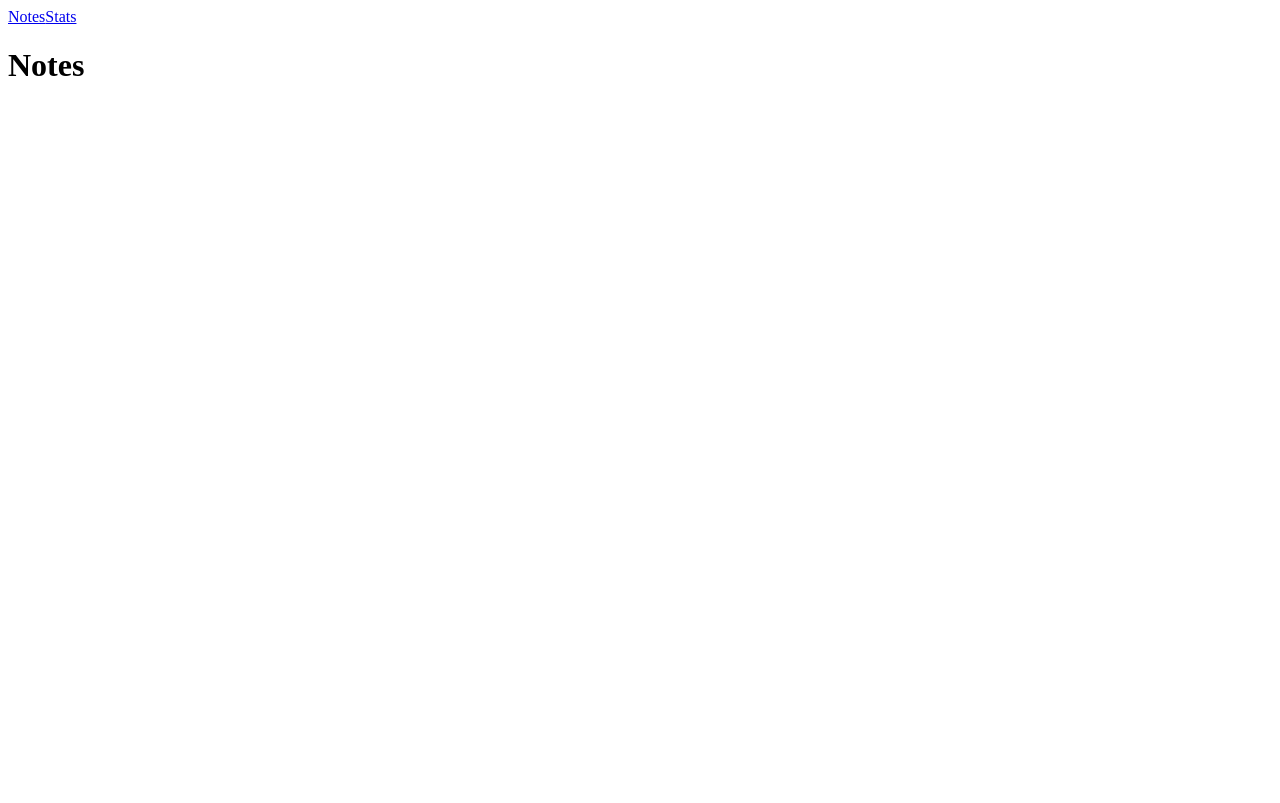
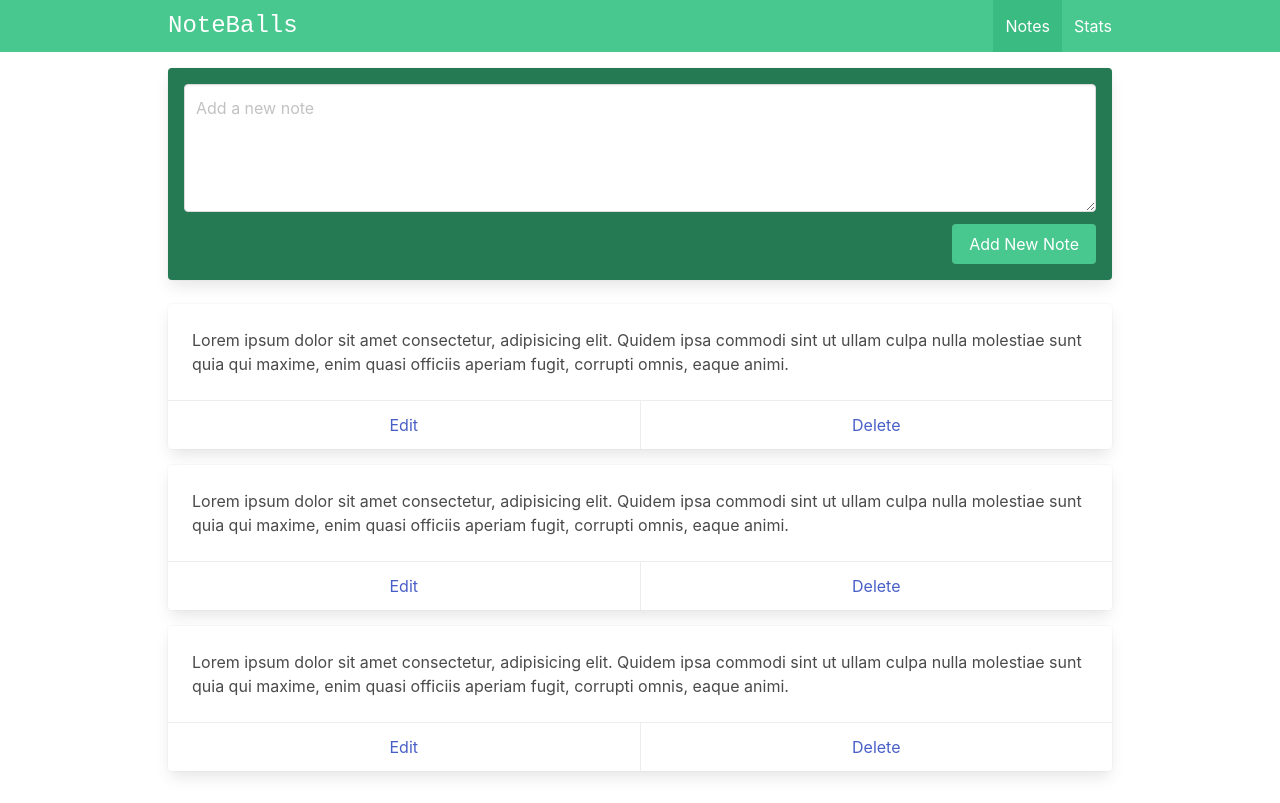
Before and after one commit to Alexandra2888/NoteBalls, a Vue app: page / in a window 1280 px wide. Built offline with nearby package versions, Linux system fonts and the light colour scheme.

Commit message:
adding bulma

```diff
--- a/package.json
+++ b/package.json
@@ -13,6 +13,7 @@
   },
   "devDependencies": {
     "@vitejs/plugin-vue": "^2.3.1",
+    "bulma": "^0.9.4",
     "eslint": "^8.16.0",
     "vite": "^2.9.5"
   }
--- a/src/App.vue
+++ b/src/App.vue
@@ -1,7 +1,18 @@
+<template>
+  <NavBar />
 
+  <div class="container is-max-desktop px-2 py-4">
+    <RouterView />
+  </div>
+</template>
 
-<template>
-  <RouterLink to="/">Notes</RouterLink>
-  <RouterLink to="/stats">Stats</RouterLink>
-<RouterView />
-</template>
+<script setup>
+/*
+  imports
+*/
+import NavBar from './components/Layout/Navbar.vue'
+</script>
+
+<style>
+@import 'bulma/css/bulma.min.css';
+</style>
--- /dev/null
+++ b/src/components/Layout/Navbar.vue
@@ -0,0 +1,73 @@
+<template>
+  <nav
+      class="navbar is-success"
+      aria-label="main navigation"
+      role="navigation"
+  >
+    <div class="container is-max-desktop px-2">
+      <div class="navbar-brand">
+        <div class="navbar-item is-size-4 is-family-monospace">
+          NoteBalls
+        </div>
+
+        <a
+            @click.prevent="showMobileNav = !showMobileNav"
+            class="navbar-burger"
+            :class="{ 'is-active' : showMobileNav }"
+            aria-expanded="false"
+            aria-label="menu"
+            data-target="navbarBasicExample"
+            role="button"
+        >
+          <span aria-hidden="true"></span>
+          <span aria-hidden="true"></span>
+          <span aria-hidden="true"></span>
+        </a>
+      </div>
+
+      <div
+          id="navbarBasicExample"
+          class="navbar-menu"
+          :class="{ 'is-active' : showMobileNav }"
+      >
+        <div class="navbar-end">
+          <RouterLink
+              to="/"
+              class="navbar-item"
+              active-class="is-active"
+          >
+            Notes
+          </RouterLink>
+          <RouterLink
+              to="/stats"
+              class="navbar-item"
+              active-class="is-active"
+          >
+            Stats
+          </RouterLink>
+        </div>
+      </div>
+    </div>
+  </nav>
+</template>
+
+<script setup>
+/*
+  imports
+*/
+import { ref } from 'vue'
+/*
+  mobile nav
+*/
+const showMobileNav = ref(false)
+</script>
+
+<style>
+@media (max-width: 1023px) {
+  .navbar-menu {
+    position: absolute;
+    left: 0;
+    width: 100%;
+  }
+}
+</style>
--- a/src/views/ViewNotes.vue
+++ b/src/views/ViewNotes.vue
@@ -1,5 +1,38 @@
 <template>
   <div class="notes">
-    <h1>Notes</h1>
+
+    <div class="card has-background-success-dark p-4 mb-5">
+      <div class="field">
+        <div class="control">
+          <textarea
+              class="textarea"
+              placeholder="Add a new note"
+          />
+        </div>
+      </div>
+
+      <div class="field is-grouped is-grouped-right">
+        <div class="control">
+          <button class="button is-link has-background-success">
+            Add New Note
+          </button>
+        </div>
+      </div>
+    </div>
+
+    <div
+        v-for="i in 3"
+        class="card mb-4"
+    >
+      <div class="card-content">
+        <div class="content">
+          Lorem ipsum dolor sit amet consectetur, adipisicing elit. Quidem ipsa commodi sint ut ullam culpa nulla molestiae sunt quia qui maxime, enim quasi officiis aperiam fugit, corrupti omnis, eaque animi.
+        </div>
+      </div>
+      <footer class="card-footer">
+        <a href="#" class="card-footer-item">Edit</a>
+        <a href="#" class="card-footer-item">Delete</a>
+      </footer>
+    </div>
   </div>
 </template>
```
Also changed, not shown: 1 other file (tests, documents, lock files or other folders).
